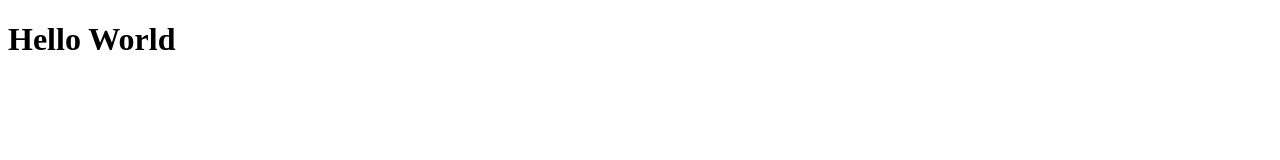
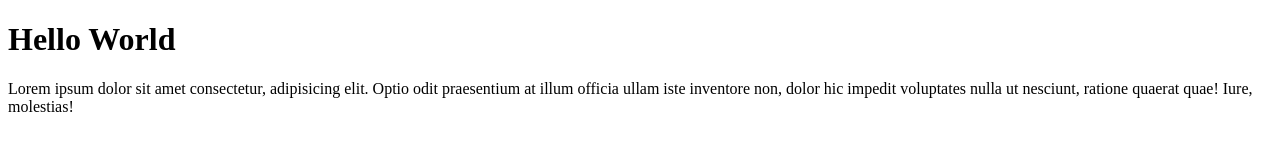
Before and after one commit to MuhamadAgusFaisal/faisal-git-test, a plain HTML site: page index.html in a window 1280 px wide. Drawn offline with Linux system fonts and the light colour scheme.

Commit message:
menambahkan paragraf

```diff
--- a/index.html
+++ b/index.html
@@ -8,5 +8,6 @@
 </head>
 <body>
     <h1>Hello World</h1>
+    <p>Lorem ipsum dolor sit amet consectetur, adipisicing elit. Optio odit praesentium at illum officia ullam iste inventore non, dolor hic impedit voluptates nulla ut nesciunt, ratione quaerat quae! Iure, molestias!</p>
 </body>
 </html>
```
